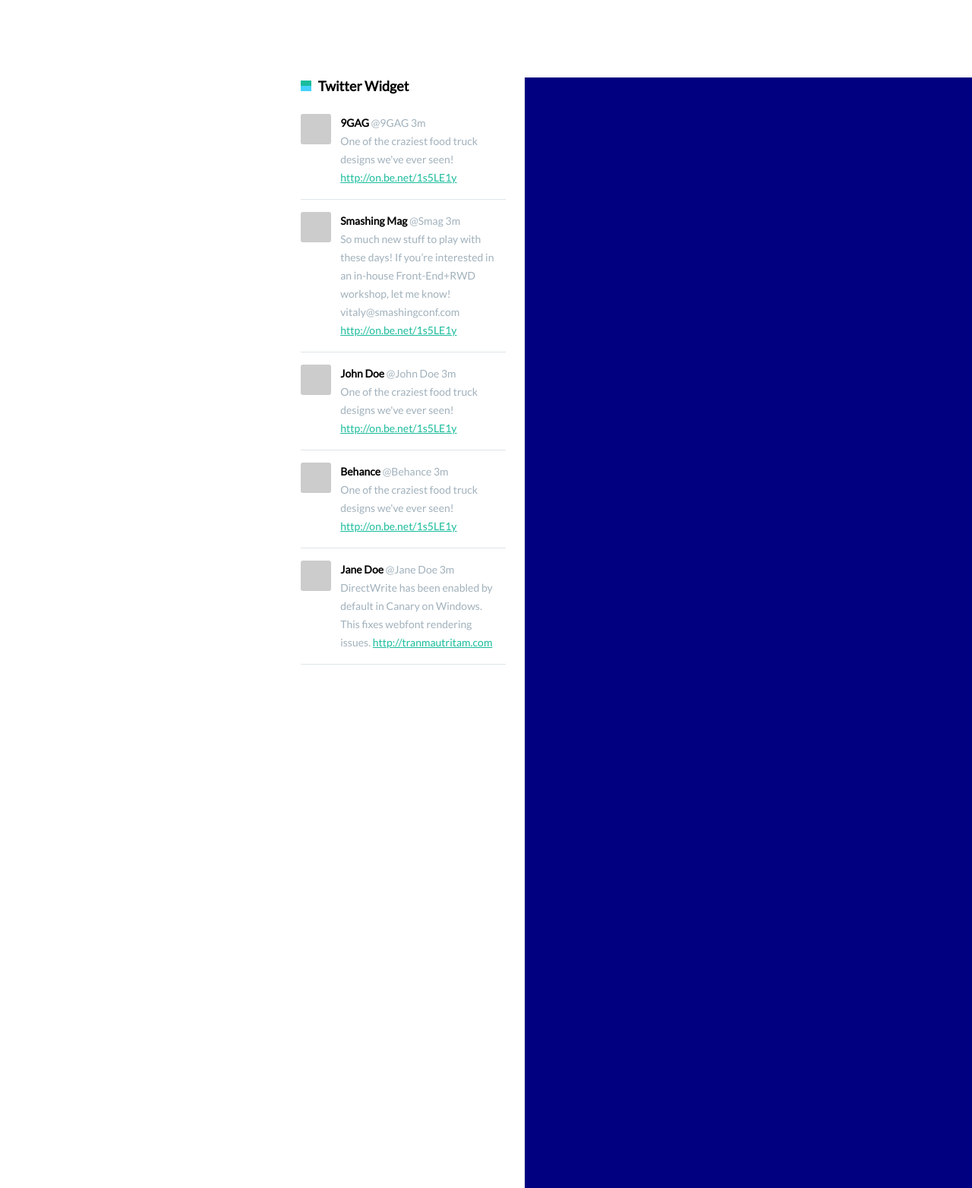
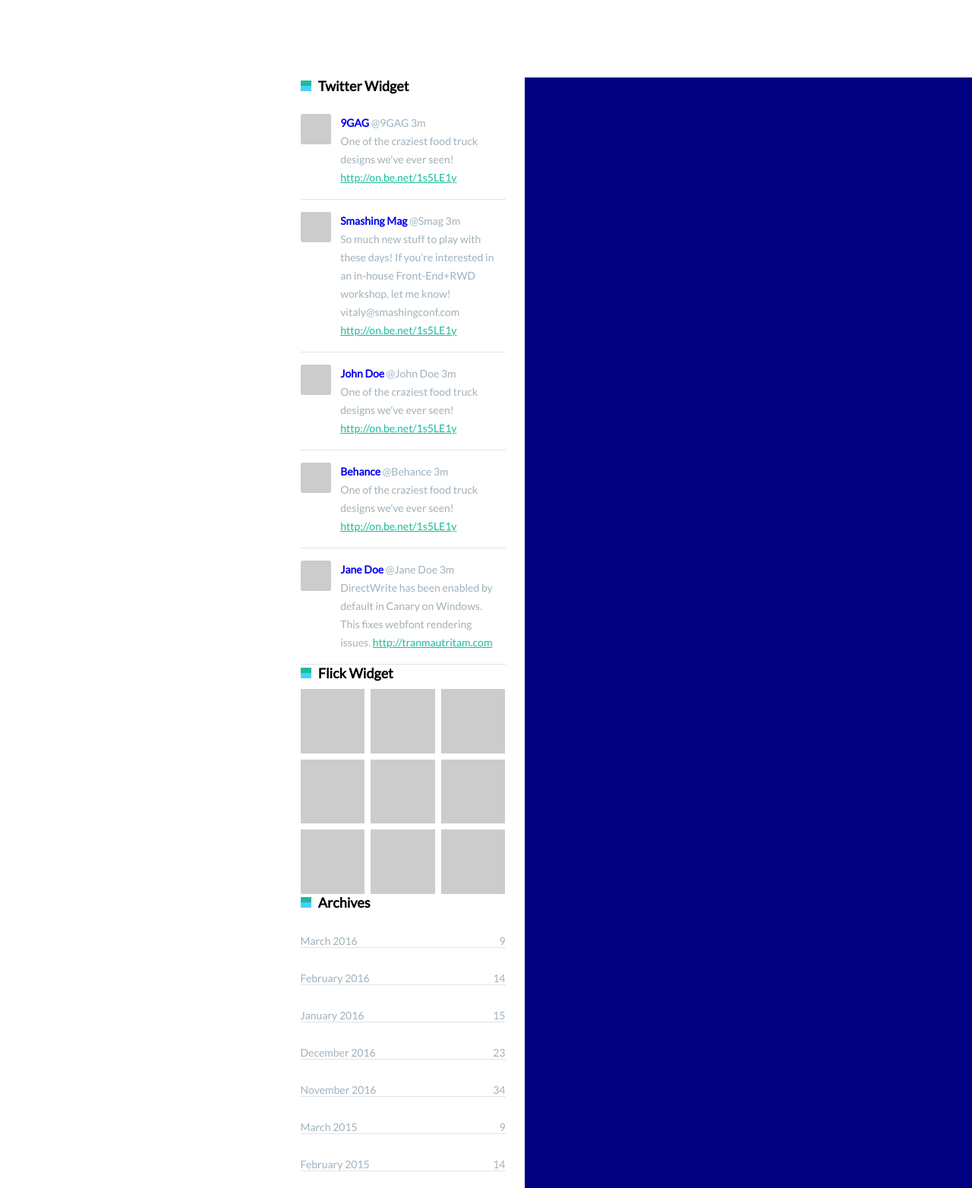
Before and after one commit to tatotab/personal-project-html-and-css, a plain HTML site: page index.html in a window 1280 px wide. Shown: the part 281-1845 px from the top of the page at 76% size. Drawn offline with Linux system fonts and the light colour scheme.

Commit message:
feat(aside 4) Finish

```diff
--- a/index.css
+++ b/index.css
@@ -98,6 +98,7 @@ nav{
     height:3000px;
     display:flex;
     flex-direction: column;
+    align-content: space-between;
 
 }
 article{
@@ -110,7 +111,6 @@ article{
 .aside1{
     display: flex;
     flex-direction: column;
-
 }
 .aside-nested{
     display: flex;
@@ -127,9 +127,14 @@ article{
     background-color: #CCCCCC;
     margin-right:10px;
 }
-a{
+#a{
     color:#1ABC9C;
     font-size:14px;
+    text-decoration: underline;
+}
+a{
+    font-family: 'Lato', sans-serif;
+    text-decoration: none;
 }
 #title-click:hover{
     color:#1ABC9C;
@@ -140,3 +145,42 @@ a{
     line-height: 24px;
 
 }
+.aside2{
+    height:270px;
+    display: grid;
+    grid-gap: 8px;
+    grid-template-columns: 1fr 1fr 1fr;
+    grid-template-rows: 1fr 1fr 1fr;
+}
+.aside2 button{
+    background-color: #CCCCCC;
+    border: none;
+}
+.aside2 button i{
+    color:#CCCCCC;
+    padding:25px 25px;
+}
+.aside2 button:hover{
+    background-color:#1FCDAB;
+}
+.aside2 button i:hover{
+    color:white;
+}
+.aside4 .aside-nested{
+    font-family: 'Lato', sans-serif;
+    display: flex;
+    flex-direction: column;
+    font-size: 14px;
+    color:#A1B1BC;
+    height:440px;
+    justify-content: space-around ;
+}
+.aside4 .aside-nested div{
+    display:flex;
+    flex-direction: row;
+    justify-content: space-between;
+    border-bottom: 1px solid #DEE5E9;
+}
+.aside4 .aside-nested div:hover{
+    color:#1ABC9C;
+}
--- a/index.html
+++ b/index.html
@@ -18,16 +18,16 @@
             </div>
             <div class ="middle">
 
-                        <div><span><br><img src="images/logo.jpg" ></span> <span style="font-size: 36px;"> the<b>fox</b></span></div>
-                        <div class="current">Home</div>
-                        <div class="current">Page</div>
-                        <div class="current">Portfolio</div>
-                        <div class="current">Blog</div>
-                        <div class="current">Shop</div>
-                        <div class="current">Travel</div>
-                        <div class="current">Shortcodes</div>
-                        <div class="current">Features</div>
-                        <div class="current">Contact</div>
+                        <div><a href="#"><span><br><img src="images/logo.jpg" ></span> <span style="font-size: 36px;"> the<b>fox</b></span></a></div>
+                        <div class="current"><a href="#">Home</a></div>
+                        <div class="current"><a href="#">Page</a></div>
+                        <div class="current"><a href="#">Portfolio</a></div>
+                        <div class="current"><a href="#">Blog</a></div>
+                        <div class="current"><a href="#">Shop</a></div>
+                        <div class="current"><a href="#">Travel</a></div>
+                        <div class="current"><a href="#">Shortcodes</a></div>
+                        <div class="current"><a href="#">Features</a></div>
+                        <div class="current"><a href="#">Contact</a></div>
                         <div><i class="fa fa-search fa-2x"></i> &nbsp;&nbsp;&nbsp;<i class="fa fa-shopping-basket fa-2x"></i></div>
             </div>
             <div class ="lower">
@@ -36,6 +36,7 @@
             </div>
         </nav>
     </header>
+
     <main>
         <div class="content">
             <div class= "aside">
@@ -61,9 +62,9 @@
                             <div id="avatar">
                             </div>
                              &nbsp;
-                             <div class="nested-nested"> <b id="title-click">9GAG</b> <span style="color:#A1B1BC;">@9GAG 3m</span><br>
+                             <div class="nested-nested"> <a href="#" id="title-click"><b>9GAG</b></a> <span style="color:#A1B1BC;">@9GAG 3m</span><br>
                                     <span style="color:#A1B1BC;">One of the craziest food truck designs we've ever seen!</span>
-                                    <a href="http://on.be.net/1s5LE1y">http://on.be.net/1s5LE1y</a>
+                                    <a id ="a" href="http://on.be.net/1s5LE1y">http://on.be.net/1s5LE1y</a>
                             </div>
                       </div>
 
@@ -71,41 +72,100 @@
                         <div id="avatar">
                         </div>
                          &nbsp;
-                         <div class="nested-nested"> <b id="title-click">Smashing Mag</b> <span style="color:#A1B1BC;">@Smag 3m</span><br>
+                         <div class="nested-nested"> <a href="#" id="title-click"><b>Smashing Mag</b></a> <span style="color:#A1B1BC;">@Smag 3m</span><br>
                                 <span style="color:#A1B1BC;">So much new stuff to play with these days!
                                                                If you’re interested in an in-house Front-End+RWD workshop,
                                                                let me know! vitaly@smashingconf.com</span>
-                                <a href="http://on.be.net/1s5LE1y ">http://on.be.net/1s5LE1y </a>
+                                <a id ="a" href="http://on.be.net/1s5LE1y ">http://on.be.net/1s5LE1y </a>
                         </div>
                      </div>
                      <div class="aside-nested">
                        <div id="avatar">
                        </div>
                         &nbsp;
-                        <div class="nested-nested"> <b id="title-click">John Doe</b> <span style="color:#A1B1BC;">@John Doe 3m</span><br>
+                        <div class="nested-nested"> <a href="#" id="title-click"><b>John Doe</b> </a><span style="color:#A1B1BC;">@John Doe 3m</span><br>
                                <span style="color:#A1B1BC;">One of the craziest food truck designs we've ever seen!</span>
-                               <a href="http://on.be.net/1s5LE1y">http://on.be.net/1s5LE1y</a>
+                               <a id ="a" href="http://on.be.net/1s5LE1y">http://on.be.net/1s5LE1y</a>
                        </div>
                     </div>
                     <div class="aside-nested">
                       <div id="avatar">
                       </div>
                        &nbsp;
-                       <div class="nested-nested"> <b id="title-click">Behance</b> <span style="color:#A1B1BC;">@Behance 3m</span><br>
+                       <div class="nested-nested"> <a href="#" id="title-click"><b>Behance</b></a> <span style="color:#A1B1BC;">@Behance 3m</span><br>
                               <span style="color:#A1B1BC;">One of the craziest food truck designs we've ever seen!</span>
-                              <a href="http://on.be.net/1s5LE1y">http://on.be.net/1s5LE1y</a>
+                              <a id ="a" href="http://on.be.net/1s5LE1y">http://on.be.net/1s5LE1y</a>
                       </div>
                    </div>
                    <div class="aside-nested">
                      <div id="avatar">
                      </div>
                       &nbsp;
-                      <div class="nested-nested"> <b id="title-click">Jane Doe</b> <span style="color:#A1B1BC;">@Jane Doe 3m</span><br>
+                      <div class="nested-nested"><a href="#" id="title-click"><b>Jane Doe</b></a> <span style="color:#A1B1BC;">@Jane Doe 3m</span><br>
                              <span style="color:#A1B1BC;">DirectWrite has been enabled by default in Canary on Windows.
                                                             This fixes webfont rendering issues.</span>
-                             <a href="http://tranmautritam.com">http://tranmautritam.com</a>
+                             <a id ="a" href="http://tranmautritam.com">http://tranmautritam.com</a>
                      </div>
                   </div>
+                </div>
+                <div>
+                    <div style=" margin-bottom:10px;">
+                        <svg xmlns="http://www.w3.org/2000/svg" xmlns:xlink="http://www.w3.org/1999/xlink" width="14" height="14" viewBox="0 0 14 14">
+                            <defs>
+                              <clipPath id="clip-path">
+                                <rect id="Rectangle_20" data-name="Rectangle 20" width="14" height="14" transform="translate(375 464)" fill="#1abc9c"/>
+                              </clipPath>
+                            </defs>
+                            <g id="Rectangle_20-2" data-name="Rectangle 20" transform="translate(-375 -464)">
+                              <rect id="Rectangle_20-3" data-name="Rectangle 20" width="14" height="14" transform="translate(375 464)" fill="#1abc9c"/>
+                              <g id="Clip" clip-path="url(#clip-path)">
+                                <rect id="Rectangle_20_copy" data-name="Rectangle 20 copy" width="14" height="7" transform="translate(375 471)" fill="#46d1ff"/>
+                              </g>
+                            </g>
+                          </svg> &nbsp;
+                          <b style="font-size:18px;">Flick Widget</b>
+                          </div>
+                    <div class="aside2">
+                        <button><i class="fa fa-plus fa-2x"></i> </button>
+                        <button><i class="fa fa-plus fa-2x"></i> </button>
+                        <button><i class="fa fa-plus fa-2x"></i> </button>
+                        <button><i class="fa fa-plus fa-2x"></i> </button>
+                        <button><i class="fa fa-plus fa-2x"></i> </button>
+                        <button><i class="fa fa-plus fa-2x"></i> </button>
+                        <button><i class="fa fa-plus fa-2x"></i> </button>
+                        <button><i class="fa fa-plus fa-2x"></i> </button>
+                        <button><i class="fa fa-plus fa-2x"></i> </button>
+                    </div>
+
+                </div>
+                <div class="aside4">
+                    <div style=" margin-bottom:10px;">
+                        <svg xmlns="http://www.w3.org/2000/svg" xmlns:xlink="http://www.w3.org/1999/xlink" width="14" height="14" viewBox="0 0 14 14">
+                            <defs>
+                              <clipPath id="clip-path">
+                                <rect id="Rectangle_20" data-name="Rectangle 20" width="14" height="14" transform="translate(375 464)" fill="#1abc9c"/>
+                              </clipPath>
+                            </defs>
+                            <g id="Rectangle_20-2" data-name="Rectangle 20" transform="translate(-375 -464)">
+                              <rect id="Rectangle_20-3" data-name="Rectangle 20" width="14" height="14" transform="translate(375 464)" fill="#1abc9c"/>
+                              <g id="Clip" clip-path="url(#clip-path)">
+                                <rect id="Rectangle_20_copy" data-name="Rectangle 20 copy" width="14" height="7" transform="translate(375 471)" fill="#46d1ff"/>
+                              </g>
+                            </g>
+                          </svg> &nbsp;
+                          <b style="font-size:18px;">Archives</b>
+                    </div>
+                    <div class="aside-nested">
+                        <div><span>March 2016</span><span>9</span></div>
+                        <div><span>February 2016</span><span>14</span></div>
+                        <div><span>January 2016</span><span>15</span></div>
+                        <div><span>December 2016</span><span>23</span></div>
+                        <div><span>November 2016</span><span>34</span></div>
+                        <div><span>March 2015</span><span>9</span></div>
+                        <div><span>February 2015</span><span>14</span></div>
+                        <div><span>January 2015</span><span>15</span></div>
+                        <div><span>December 2012</span><span>23</span></div>
+                    </div>
                 </div>
             </div>
             <article>
```
